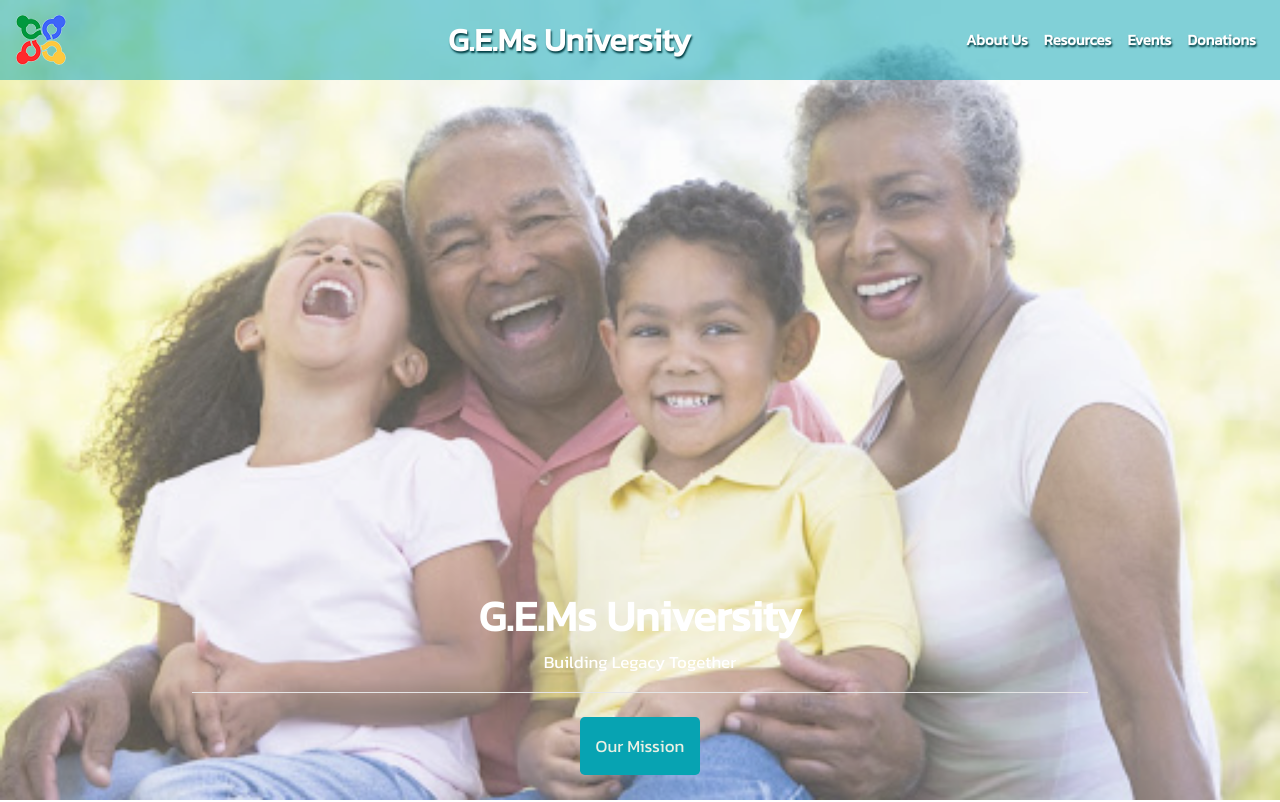
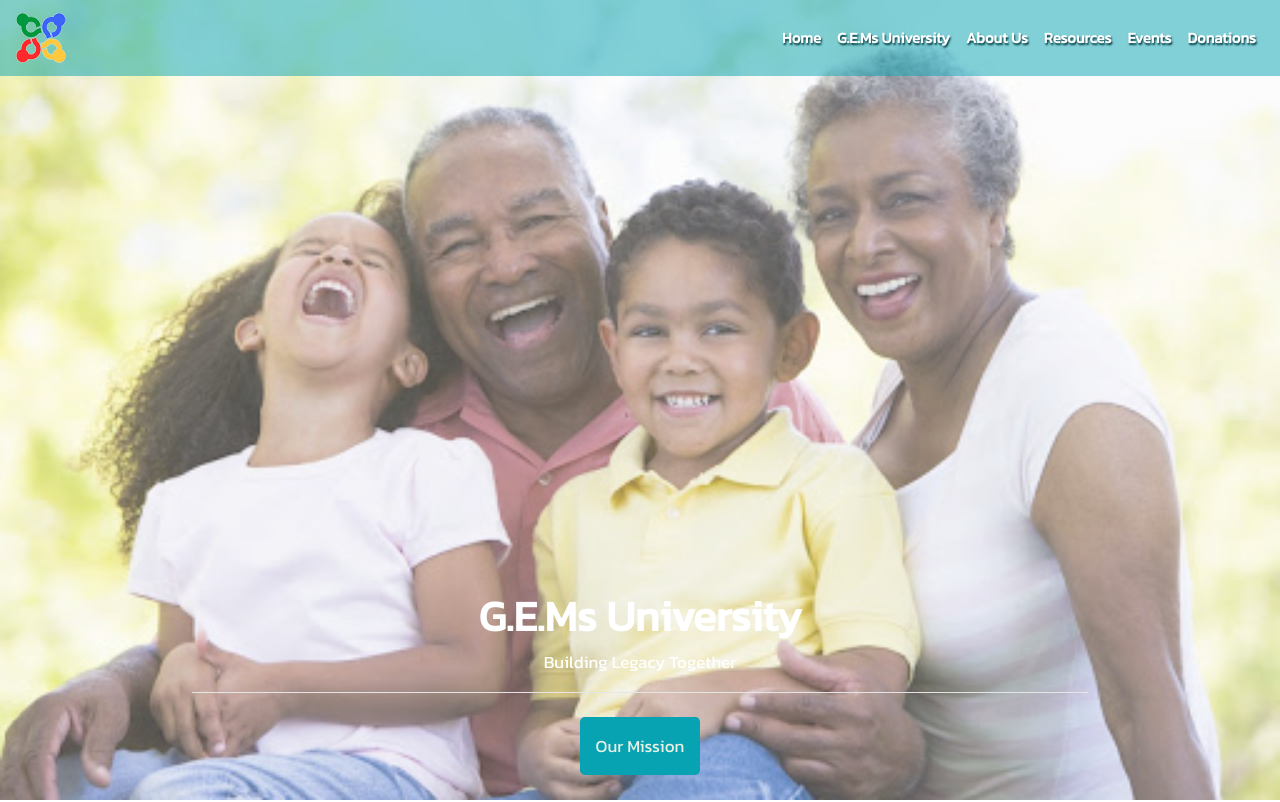
Before and after one commit to hoangle4/trans4mationNow, a React (Create React App) app in the folder client/: page / in a window 1280 px wide. Shown: the top 802 px of the page. Built offline with nearby package versions, Linux system fonts and the light colour scheme; a web font is replaced by a local one.

Commit message:
commit navbar

```diff
--- a/client/src/components/Home/Home.css
+++ b/client/src/components/Home/Home.css
@@ -70,13 +70,13 @@ blockquote {
 	text-shadow: 2px 2px 2px rgba(255, 255, 255, 0.5);
 }
 
-.Navbar_h5 {
+/* .Navbar_h5 {
 	position: relative;
 	right: 50%;
 	top: 50%;
 	transform: translate(-50%,-50%);
 	font-size: 2rem;
-}
+} */
 
 .Testimonial_Slide_Right {
 	width: 100%;
@@ -185,13 +185,13 @@ blockquote {
 	font-size: 1.2rem;
 }
 
-@media only screen and (max-width: 992px)  {
-	.Navbar_h5 {
+@media only screen and (max-width: 992px) {
+	/* .Navbar_h5 {
 		position: relative;
 		left: 0;
 		transform: none;
 		font-size: 1.5rem;
-	}
+	} */
 	.Navbar {
 		text-align: center;
 	}
--- a/client/src/components/Home/Navbar.js
+++ b/client/src/components/Home/Navbar.js
@@ -1,59 +1,55 @@
 import React from 'react';
 import { Link } from 'react-router-dom';
 const Navbar = () => (
-  <nav className='Navbar navbar navbar-expand-lg navbar-light font-weight-bold fixed-top'>
-    <Link className='navbar-brand' to='/'>
-      <img
-        src='images/logo-clear.png'
-        alt='trans4mation logo'
-        className='Navbar_logo'
-      />
+	<nav className="Navbar navbar navbar-expand-lg navbar-light font-weight-bold fixed-top">
+		<Link className="navbar-brand" to="/">
+			<img src="images/logo-clear.png" alt="trans4mation logo" className="Navbar_logo" />
 		</Link>
 
 		<button
-      className='navbar-toggler'
-      type='button'
-      data-toggle='collapse'
-      data-target='#navbarSupportedContent'
-      aria-controls='navbarSupportedContent'
-      aria-expanded='false'
-      aria-label='Toggle navigation'
+			className="navbar-toggler"
+			type="button"
+			data-toggle="collapse"
+			data-target="#navbarSupportedContent"
+			aria-controls="navbarSupportedContent"
+			aria-expanded="false"
+			aria-label="Toggle navigation"
 		>
-      <span className='navbar-toggler-icon' />
+			<span className="navbar-toggler-icon" />
 		</button>
 
-    <div
-      className='collapse navbar-collapse justify-content-end'
-      id='navbarSupportedContent'
-    >
-      <ul className='navbar-nav'>
-        <li className='nav-item'>
-          <Link to='/gems' className='nav-link Navbar_h5'>
+		<div className="collapse navbar-collapse justify-content-end" id="navbarSupportedContent">
+			<ul className="navbar-nav">
+				<li className="nav-item">
+					<Link className="nav-link" to="/">
+						Home
+					</Link>
+				</li>
+				<li className="nav-item">
+					<Link to="/gems" className="nav-link">
 						G.E.Ms University
 					</Link>
 				</li>
-      </ul>
-      <ul className='navbar-nav'>
-        <li className='nav-item'>
-          <Link className='nav-link' to='/aboutus'>
+				<li className="nav-item">
+					<Link className="nav-link" to="/aboutus">
 						About Us
 					</Link>
 				</li>
 
-        <li className='nav-item'>
-          <Link className='nav-link' to='/resources'>
+				<li className="nav-item">
+					<Link className="nav-link" to="/resources">
 						Resources
 					</Link>
 				</li>
 
-        <li className='nav-item'>
-          <Link className='nav-link' to='/event'>
+				<li className="nav-item">
+					<Link className="nav-link" to="/event">
 						Events
 					</Link>
 				</li>
 
-        <li className='nav-item'>
-          <Link className='nav-link' to='donation'>
+				<li className="nav-item">
+					<Link className="nav-link" to="donation">
 						Donations
 					</Link>
 				</li>
```
Lines whose indentation alone changed are shown as unchanged.
